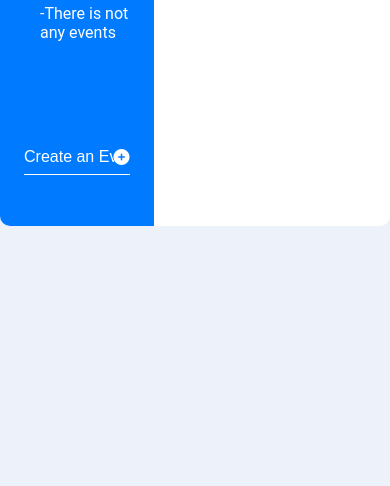
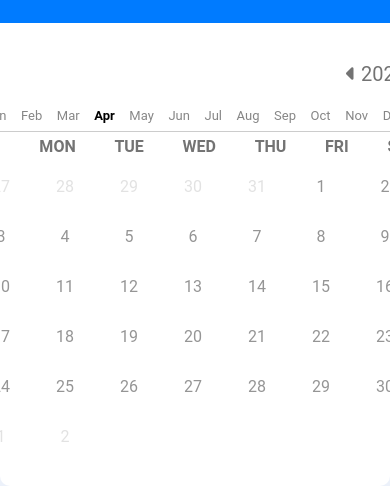
Before and after one commit to sertosun/netlify_app_calendar, a plain HTML site: page index.html in a window 390 px wide. Shown: the part 399-885 px from the top of the page. Before the commit the page ends 844 px from the top, so only its background shows below. Drawn offline with Linux system fonts and the light colour scheme.

Commit message:
Update style.css

```diff
--- a/style.css
+++ b/style.css
@@ -15,7 +15,7 @@ body {
 
 .container {
   width: 100vw;
-  height: 90vh;
+  height: 100vh;
   display: flex;
   justify-content: center;
   align-items: center;
@@ -141,25 +141,29 @@ body {
   cursor: pointer;
 }
 
-.calendar_month li:focus {
+.active{
   color: black;
   font-weight: bold;
 }
 
-.calendar_week_list {
+table{
+  display: flex;
+  align-items: center;
+  justify-content: space-between;
 }
 
 .calendar_week {
-  display: flex;
+   display: flex;
   justify-content: space-between;
   font-weight: 600;
   color: #737373;
   list-style: none;
-  padding-left: 1rem;
+  /* padding-left: 1rem; */
+  text-align: center;
 }
 
-.calendar_week li {
-  width: calc(380px / 7);
+.calendar_week th {
+  /* width: calc(380px / 7); */
   height: 30px;
   line-height: 30px;
 }
@@ -179,7 +183,7 @@ body {
   /* padding-left: 1rem; */
 }
 
-.another_month {
+#day {
   /* width: calc(460px / 7); */
 
   line-height: 50px;
@@ -195,16 +199,17 @@ body {
   color: #959595;
 }
 
-.another_month:nth-child(1),
-.another_month:nth-child(2),
-.another_month:nth-child(3),
-.another_month:nth-child(4),
-.another_month:nth-child(36),
-.another_month:nth-child(37) {
+#day:nth-child(1),
+#day:nth-child(2),
+#day:nth-child(3),
+#day:nth-child(4),
+#day:nth-child(5),
+#day:nth-child(36),
+#day:nth-child(37) {
   color: #95959546;
 }
 
-.another_month:hover {
+#day:hover {
   color: white;
   background-color: #cccccc;
   border-radius: 100%;
@@ -219,3 +224,24 @@ body {
 .today:hover {
   background-color: #007bff;
 }
+
+ @media (max-width: 768px) {
+
+  .calendar{
+   display: flex;
+   flex-direction: column;
+   /* justify-content: center;
+   align-items: center; */
+   height: auto;
+
+  }
+
+  .left_side, .right_side{
+    width: 500px;
+  }
+
+  .table_container{
+  display: flex;
+  justify-content: space-between;
+  }
+}
```
